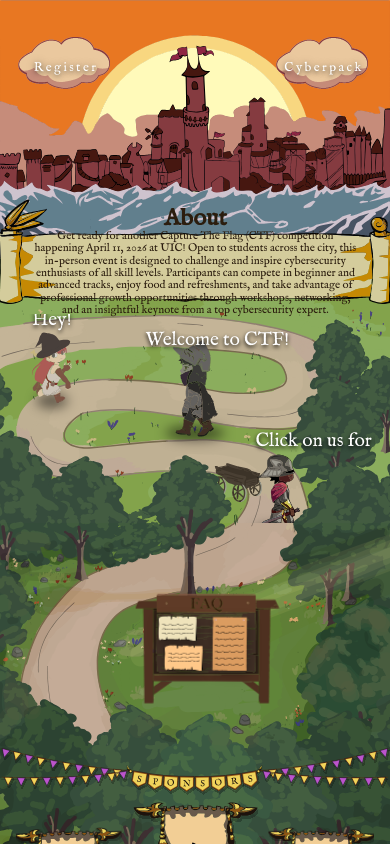
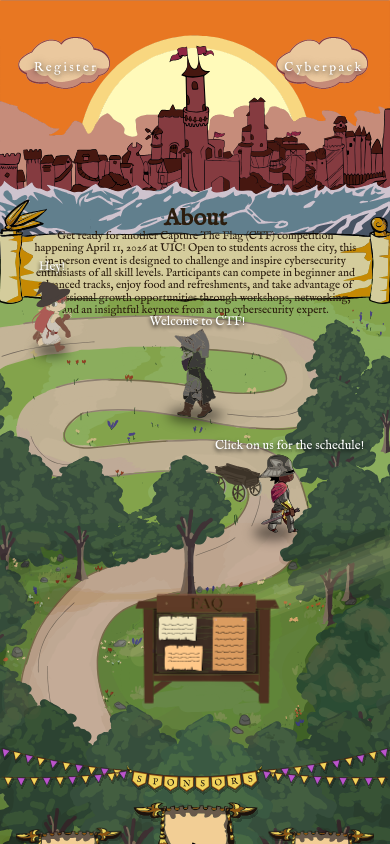
Before and after one commit to Capture-The-Flame/CTFWeb2026, a React (Vite) app: page / in a window 390 px wide. Built offline with nearby package versions, Linux system fonts and the light colour scheme.

Commit message:
more specific on labels and positioning and size

```diff
--- a/src/pages/Home/Home.css
+++ b/src/pages/Home/Home.css
@@ -110,11 +110,20 @@ html, body, #root {
   z-index: 6;
 }
 
+.slide--begPath {
+  overflow: visible;
+}
+
+.overlay--schedule .overlay-card {
+  overflow: visible;
+}
+
 .overlay--schedule {
   width: 100%;
   place-items: start center;
   padding-top: rem;
   z-index: 10;
+  overflow: visible;
 }
 
 .overlay--sponsors {
--- a/src/sections/Schedule/Schedule.css
+++ b/src/sections/Schedule/Schedule.css
@@ -73,22 +73,19 @@
 }
 
 .char-label {
-  /* text on hover */
   opacity: 1;
   pointer-events: none;
-
   position: absolute;
-  bottom: 100%; /* floats above head */
-  left: 50%;
-  transform: translateX(-50%);
+  top: var(--label-top, 12%);
+  left: var(--label-left, 50%);
+  transform: translateX(var(--label-shift-x, -50%)) translateY(var(--label-shift-y, -100%));
   z-index: 2;
 
   font-family: "fellEnglish", serif;
-  font-size: 1.2rem;
+  font-size: clamp(0.8rem, 2vw, 1.3rem);
   color: #fff;
   text-shadow: 0 2px 4px #000;
   white-space: nowrap;
-
   transition: opacity 0.6s ease;
 }
 
--- a/src/sections/Schedule/Schedule.jsx
+++ b/src/sections/Schedule/Schedule.jsx
@@ -94,7 +94,7 @@ const scheduleCharacters = [
   { id: 1, label: "Hey!", src: char1,
     top: "25%", left: "14%",
     midTop: "18%", midLeft: "4%",
-    mobileTop: "18%", mobileLeft: "10%",
+    mobileTop: "1%", mobileLeft: "10%",
     width: "clamp(40px, 8vw, 100px)", flip: true,
     // custom Shadow Properties:
     shadowBottom: "-10px",  // height
@@ -103,7 +103,10 @@ const scheduleCharacters = [
 
     mobileShadowBottom: "-5px",
     mobileShadowWidth: "80%",
-    mobileShadowLeft: "50%" },
+    mobileShadowLeft: "50%",
+    labelTop: "-9%",
+  },
+
 
   { id: 2, label: "Click on us for the schedule!", src: char2,
     top: "80%", left: "65%",
@@ -117,7 +120,18 @@ const scheduleCharacters = [
 
     mobileShadowBottom: "-5px",
     mobileShadowWidth: "90%",
-    mobileShadowLeft: "40%"},
+    mobileShadowLeft: "40%",
+    labelTop: "5%",
+    labelLeft: "67%",
+    labelShiftX: "-110%",
+    labelShiftY: "-120%",
+
+    mobileLabelTop: "5%",
+    mobileLabelLeft: "20%",
+    mobileLabelShiftX: "-110%",
+    mobileLabelShiftY: "-120%",
+  },
+
 
   // { id: 3, label: "", src: char3,
   //   top: "55%", left: "-4%",
@@ -134,15 +148,18 @@ const scheduleCharacters = [
   { id: 4, label: "Welcome to CTF!", src: char4,
     top: "55%", left: "50%",
     midTop: "37%", midLeft: "40%",
-    mobileTop: "25%", mobileLeft: "50%",
-    width: "clamp(100px, 15vw, 200px)", rotate: "90deg",
+    mobileTop: "20%", mobileLeft: "50%",
+    width: "clamp(92px, 14vw, 200px)", rotate: "90deg",
     shadowBottom: "-25px",
     shadowWidth: "50%",
     shadowLeft: "50%",
 
     mobileShadowBottom: "-14px",
     mobileShadowWidth: "60%",
-    mobileShadowLeft: "50%" },
+    mobileShadowLeft: "50%",
+
+    labelTop: "-15%",
+  },
 
   // { id: 5, label: "", src: char5,
   //   top: "26%", left: "87%",
@@ -206,9 +223,27 @@ export default function Schedule() {
           '--shadow-bottom': char.shadowBottom || '-10px',
           '--shadow-width': char.shadowWidth || '60%',
           '--shadow-left': char.shadowLeft || '50%',
+
           '--mobile-shadow-bottom': char.mobileShadowBottom || char.shadowBottom || '-10px',
           '--mobile-shadow-width': char.mobileShadowWidth || char.shadowWidth || '60%',
           '--mobile-shadow-left': char.mobileShadowLeft || char.shadowLeft || '50%',
+
+          '--label-top': isMobile
+            ? (char.mobileLabelTop || char.labelTop || '12%')
+            : (char.labelTop || '12%'),
+
+          '--label-left': isMobile
+            ? (char.mobileLabelLeft || char.labelLeft || '50%')
+            : (char.labelLeft || '50%'),
+
+          '--label-shift-x': isMobile
+            ? (char.mobileLabelShiftX || char.labelShiftX || '-50%')
+            : (char.labelShiftX || '-50%'),
+
+          '--label-shift-y': isMobile
+            ? (char.mobileLabelShiftY || char.labelShiftY || '-100%')
+            : (char.labelShiftY || '-100%'),
+
           width: char.width,
         }}
           aria-label={`View schedule for ${char.label}`}
```
Lines whose indentation alone changed are shown as unchanged.
